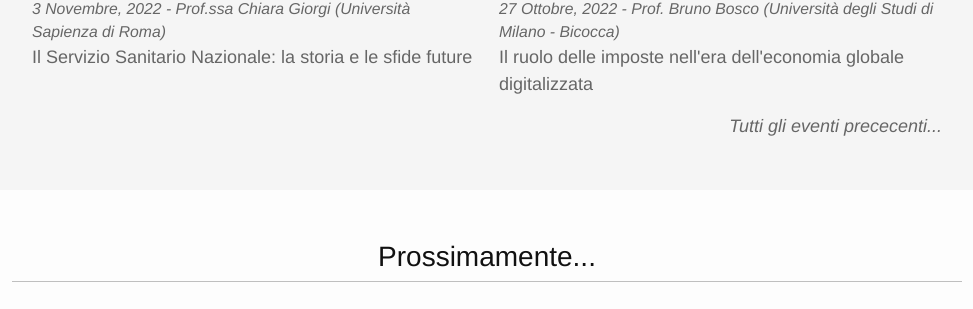
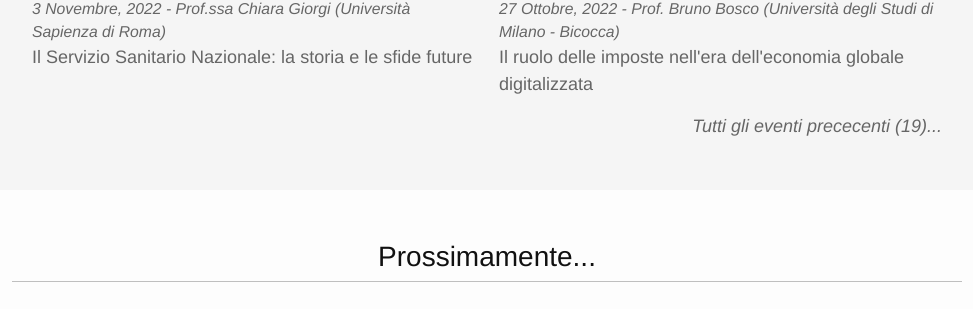
Before and after one commit to Risorse-Associazione-Culturale/risorse-associazione-culturale.github.io, a Jekyll site: the page built from index.html, in a window 1280 px wide and 900 px high, scrolled down 1417 px. Shown: the part 144-453 px from the top of the window, without its empty margins (153-1126 px from the left). Built offline with Jekyll 4.4.1, drawn with Linux system fonts in a browser that asks for light colours; nearby versions of some CDN libraries.

Commit message:
Past events total count

```diff
--- a/index.html
+++ b/index.html
@@ -7,6 +7,7 @@ title: "Associazione RISORSE"
   {% assign upcoming_events = site.eventi | where: 'stato', 'futuro' | sort: 'data_evento' %}
   {% assign upcoming_events_len = upcoming_events | size %}
   {% assign recent_events = site.eventi | where: 'stato', 'completato' | sort: 'data_evento' | reverse %}
+  {% assign recent_events_len = recent_events | size %}
   {% assign recent_events_limit = 6 %}
   {% if upcoming_events_len <= 1 0 %}
   {% assign recent_events_limit = 12 %}
@@ -80,7 +81,7 @@ title: "Associazione RISORSE"
           {% endif %}
           {% endfor %}
           <div class="row all-past-events">
-            <a href="{{ "/eventi/archivio" | prepend: site.baseurl }}">Tutti gli eventi prececenti...
+            <a href="{{ "/eventi/archivio" | prepend: site.baseurl }}">Tutti gli eventi prececenti ({{ recent_events_len }})...
             </a>
           </div>
       </div>
```
